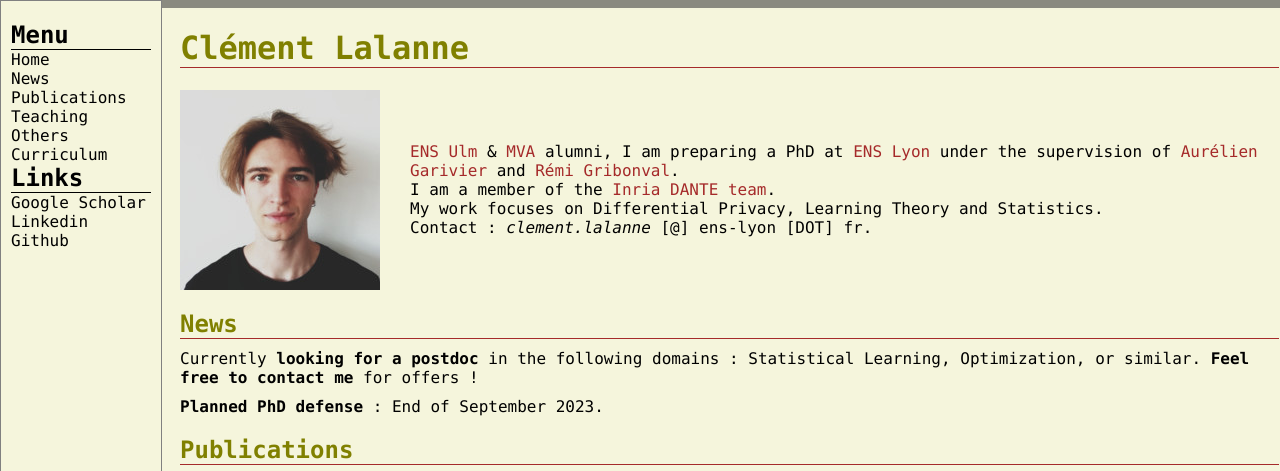
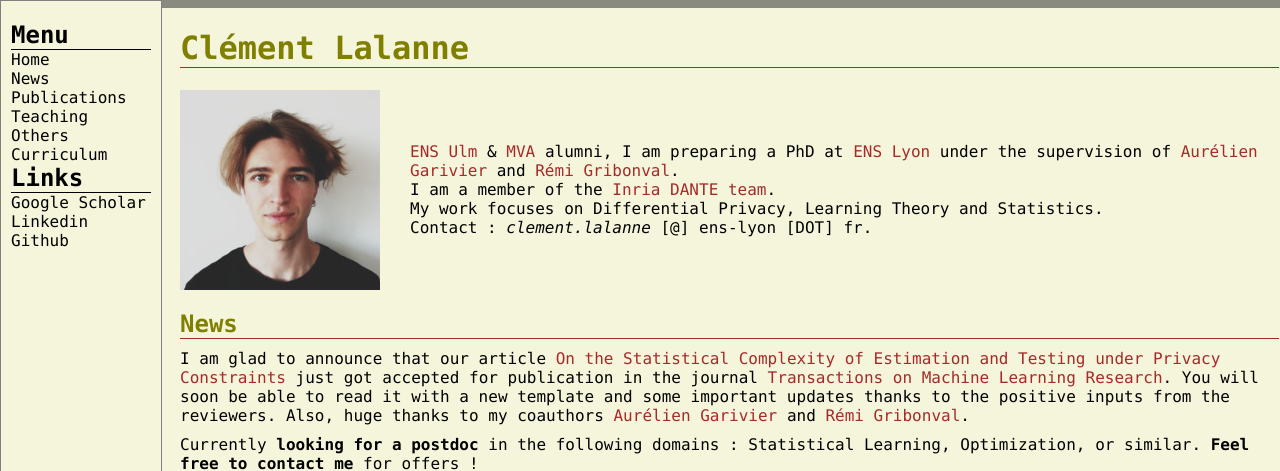
Before and after one commit to clemlal/clemlal.github.io, a Jekyll site: the page index.html, which Jekyll copies as it is, in a window 1280 px wide and 900 px high, cut to the strip 0-471 px from the top of the window. Built offline with Jekyll 4.4.1, drawn with Linux system fonts in a browser that asks for light colours.

Commit message:
Update index.html

```diff
--- a/index.html
+++ b/index.html
@@ -133,6 +133,7 @@
     <div class="section" id="news">
       <h2>News</h2>
       <ul>
+        <li>I am glad to announce that our article <a href="https://arxiv.org/abs/2210.02215" target="_blank" rel="noopener noreferrer">On the Statistical Complexity of Estimation and Testing under Privacy Constraints</a> just got accepted for publication in the journal <a href="https://www.jmlr.org/tmlr/index.html" target="_blank" rel="noopener noreferrer">Transactions on Machine Learning Research</a>. You will soon be able to read it with a new template and some important updates thanks to the positive inputs from the reviewers. Also, huge thanks to my coauthors <a href="https://perso.ens-lyon.fr/aurelien.garivier/www.math.univ-toulouse.fr/_agarivie/index.html" target="_blank" rel="noopener noreferrer">Aurélien Garivier</a> and <a href="https://people.irisa.fr/Remi.Gribonval/" target="_blank" rel="noopener noreferrer" >Rémi Gribonval</a>.</li>
         <li>Currently <strong>looking for a postdoc</strong> in the following domains : Statistical Learning, Optimization, or similar. <strong>Feel free to contact me </strong> for offers !</li>
         <li><strong>Planned PhD defense</strong> : End of September 2023.</li>
       </ul>
```
